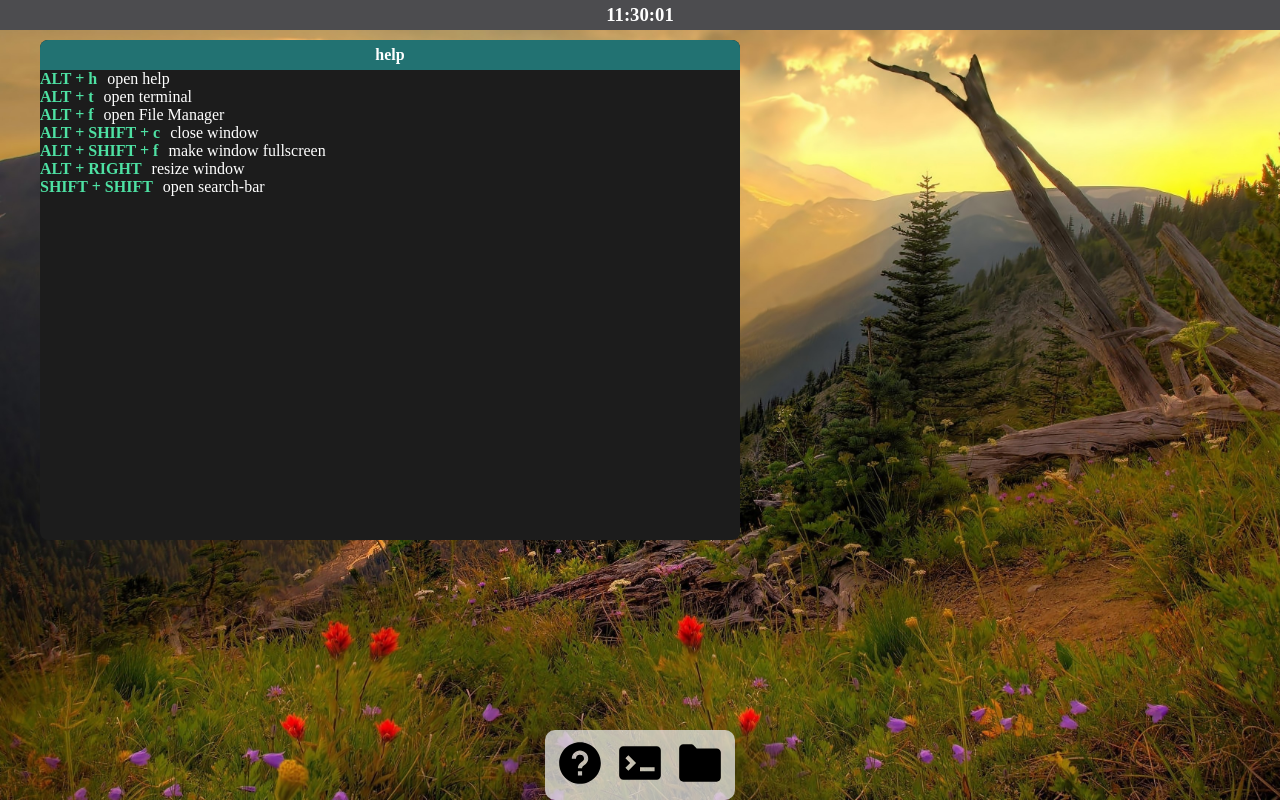
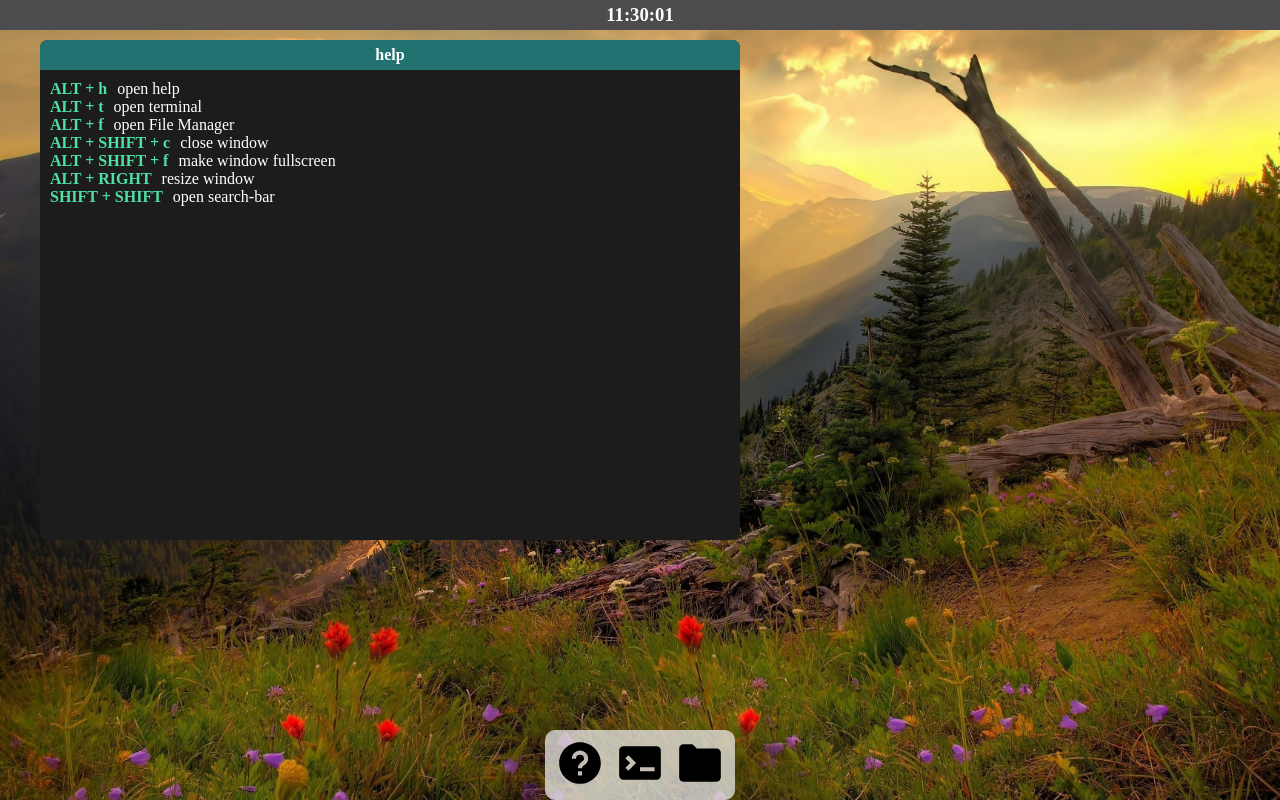
Before and after one commit to Peu77/Portfolio, a Svelte app: page / in a window 1280 px wide. Built offline with nearby package versions, Linux system fonts and the light colour scheme.

Commit message:
add padding to helpWindow

```diff
--- a/src/components/desktop/window/list/helpWindow/HelpWindow.svelte
+++ b/src/components/desktop/window/list/helpWindow/HelpWindow.svelte
@@ -4,6 +4,7 @@
 
 </script>
 
+<div class="helpWindow">
     {#each apps as app}
         <KeyBind keys={["ALT", app.key]} text="open {app.name}"/>
     {/each}
@@ -11,8 +12,14 @@
     <KeyBind keys={["ALT", "SHIFT", "f"]} text="make window fullscreen"/>
     <KeyBind keys={["ALT", "RIGHT"]} text="resize window"/>
     <KeyBind keys={["SHIFT", "SHIFT"]} text="open search-bar"/>
+</div>
 
 <style>
+
+    .helpWindow{
+        padding: 10px;
+    }
+
     h3 {
         text-align: center;
     }
```
Lines whose indentation alone changed are shown as unchanged.
